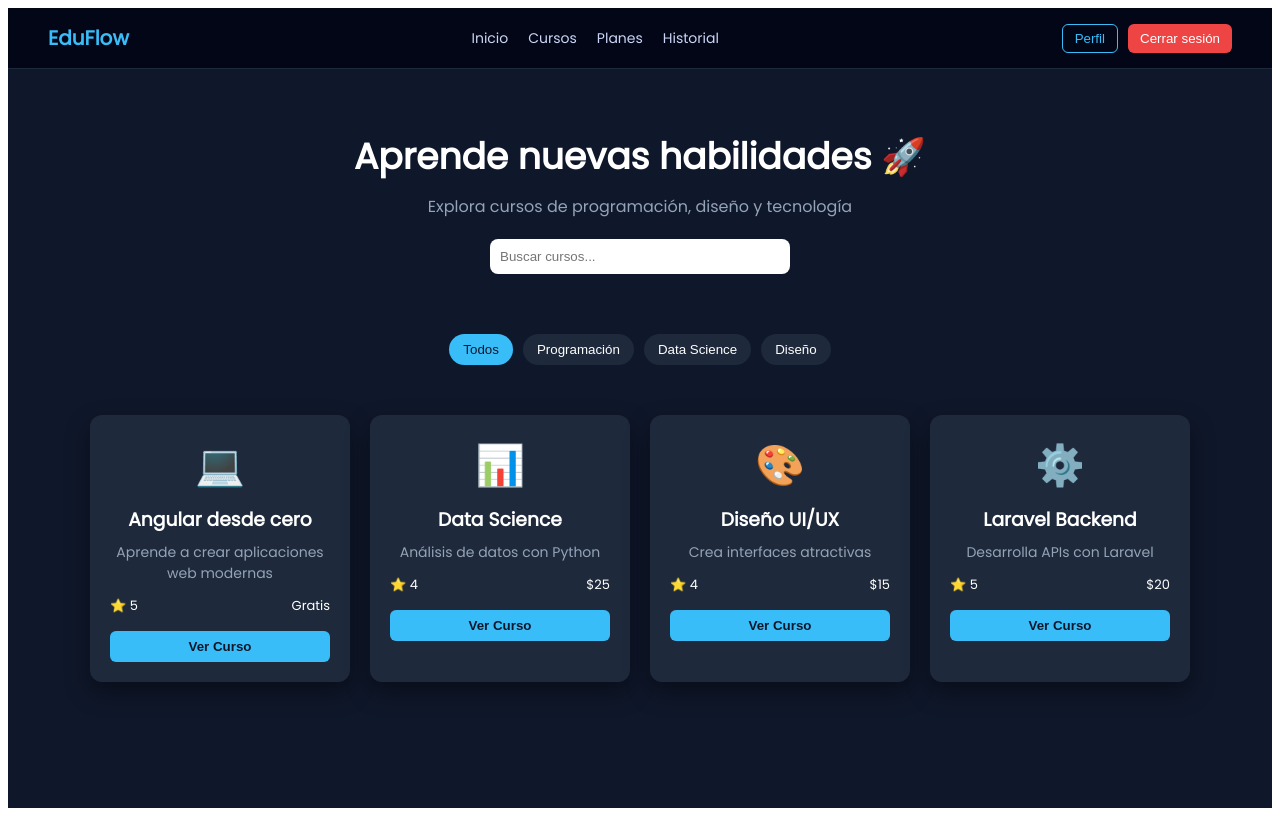
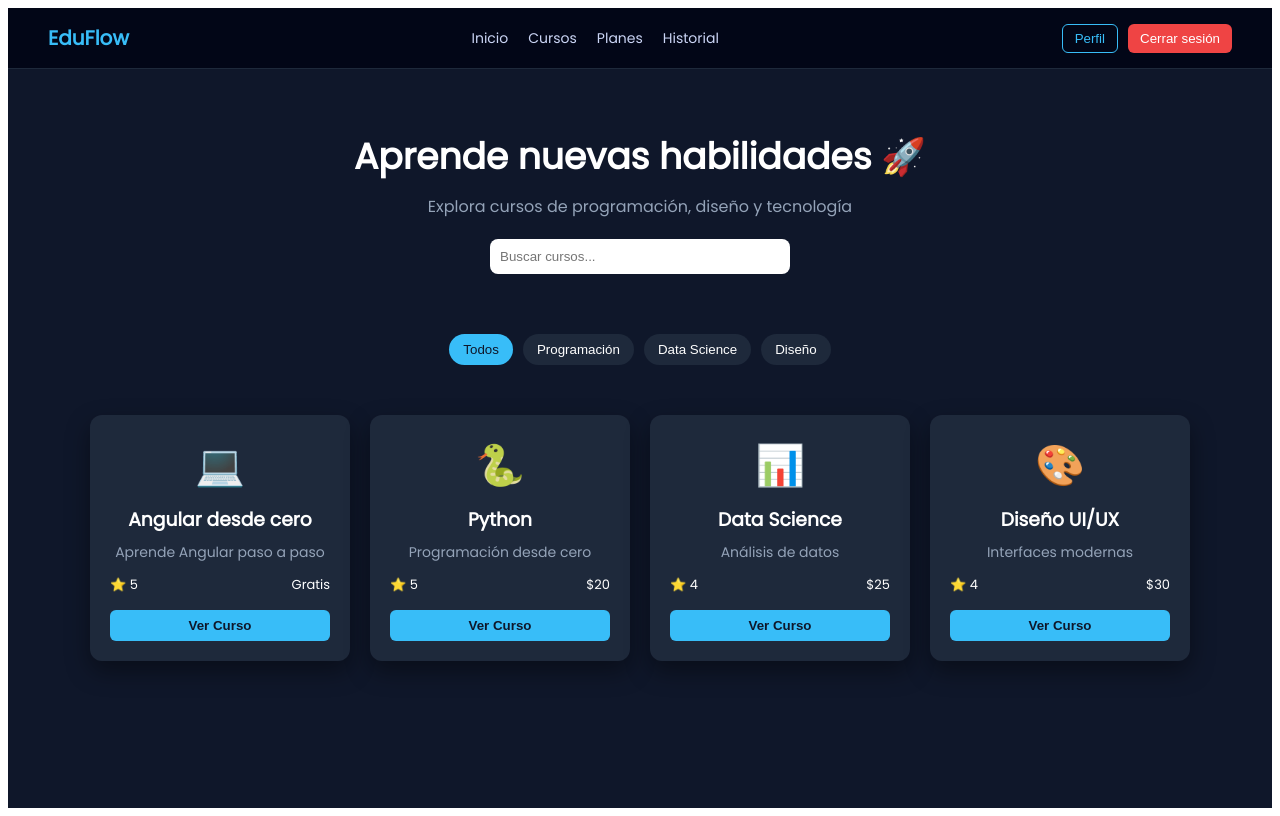
Before and after one commit to Kily10/proyecto-web, an Angular app in the folder frontend/: page /home in a window 1280 px wide. Built offline with nearby package versions, Linux system fonts and the light colour scheme; sample sign-in values are in the browser's storage.

Commit message:
pag de planes sub

```diff
--- a/frontend/src/app/pages/curso/curso.ts
+++ b/frontend/src/app/pages/curso/curso.ts
@@ -12,6 +12,7 @@ import { CommonModule } from '@angular/common';
 export class CursoComponent {
 
   curso: any;
+  user: any;
 
   cursos = [
     {
@@ -21,69 +22,84 @@ export class CursoComponent {
       precio: 0,
       rating: 5,
       emoji: '💻',
-      temas: ['Componentes', 'Rutas', 'Servicios', 'HTTP']
+      nivel: 'Gratis',
+      temas: ['Componentes', 'Rutas', 'Servicios']
     },
     {
       id: 2,
+      titulo: 'Python',
+      descripcion: 'Programación desde cero',
+      precio: 20,
+      rating: 5,
+      emoji: '🐍',
+      nivel: 'Platino',
+      temas: ['Variables', 'Funciones', 'Listas']
+    },
+    {
+      id: 3,
       titulo: 'Data Science',
       descripcion: 'Análisis de datos',
       precio: 25,
       rating: 4,
       emoji: '📊',
-      temas: ['Python', 'Pandas', 'Gráficas']
+      nivel: 'Gold',
+      temas: ['Pandas', 'Gráficas', 'Modelos']
     },
     {
-      id: 3,
+      id: 4,
       titulo: 'Diseño UI',
       descripcion: 'Interfaces modernas',
-      precio: 15,
+      precio: 30,
       rating: 4,
       emoji: '🎨',
-      temas: ['Figma', 'UX', 'Colores']
+      nivel: 'Diamante',
+      temas: ['UX', 'Figma', 'Prototipos']
     }
   ];
 
   constructor(private route: ActivatedRoute) {}
 
   ngOnInit() {
+    this.user = JSON.parse(localStorage.getItem('user') || '{}');
+
     const id = Number(this.route.snapshot.paramMap.get('id'));
     this.curso = this.cursos.find(c => c.id === id);
+
+    if (!this.curso) {
+      alert('Curso no encontrado');
+    }
   }
 
   inscribirse() {
 
-    const user = JSON.parse(localStorage.getItem('user') || '{}');
-
-    // 🔴 validación básica
-    if (!user.id) {
+    if (!this.user.id) {
       alert('Debes iniciar sesión');
       return;
     }
 
     const historial = JSON.parse(localStorage.getItem('historial') || '[]');
 
-    // 🔥 EVITAR DUPLICADOS
+    // ❌ evitar duplicados
     const existe = historial.find(
-      (h: any) => h.userId === user.id && h.cursoId === this.curso.id
+      (h: any) => h.userId === this.user.id && h.cursoId === this.curso.id
     );
 
     if (existe) {
-      alert('Ya estás inscrito en este curso ❗');
+      alert('Ya estás inscrito ❗');
       return;
     }
 
-    // ✅ NUEVO REGISTRO
+    // ✅ guardar inscripción
     const nuevo = {
-      userId: user.id,
+      userId: this.user.id,
       cursoId: this.curso.id,
       curso: this.curso.titulo,
       fecha: new Date().toLocaleString(),
       progreso: 0,
-      plan: user.plan || 'Gratis'
+      plan: this.user.plan || 'Gratis'
     };
 
     historial.push(nuevo);
-
     localStorage.setItem('historial', JSON.stringify(historial));
 
     alert('Inscripción guardada ✅');
--- a/frontend/src/app/pages/home/home.ts
+++ b/frontend/src/app/pages/home/home.ts
@@ -14,56 +14,72 @@ export class HomeComponent {
 
   constructor(private router: Router) {}
 
-  // 📚 LISTA DE CURSOS
+  user: any;
+
+  // 📚 CURSOS CON NIVELES
   cursos = [
     {
       id: 1,
       titulo: 'Angular desde cero',
-      descripcion: 'Aprende a crear aplicaciones web modernas',
+      descripcion: 'Aprende Angular paso a paso',
       precio: 0,
       rating: 5,
       categoria: 'programacion',
-      emoji: '💻'
+      emoji: '💻',
+      nivel: 'Gratis'
     },
     {
       id: 2,
+      titulo: 'Python',
+      descripcion: 'Programación desde cero',
+      precio: 20,
+      rating: 5,
+      categoria: 'programacion',
+      emoji: '🐍',
+      nivel: 'Platino'
+    },
+    {
+      id: 3,
       titulo: 'Data Science',
-      descripcion: 'Análisis de datos con Python',
+      descripcion: 'Análisis de datos',
       precio: 25,
       rating: 4,
       categoria: 'data',
-      emoji: '📊'
-    },
-    {
-      id: 3,
-      titulo: 'Diseño UI/UX',
-      descripcion: 'Crea interfaces atractivas',
-      precio: 15,
-      rating: 4,
-      categoria: 'diseno',
-      emoji: '🎨'
+      emoji: '📊',
+      nivel: 'Gold'
     },
     {
       id: 4,
-      titulo: 'Laravel Backend',
-      descripcion: 'Desarrolla APIs con Laravel',
-      precio: 20,
-      rating: 5,
-      categoria: 'programacion',
-      emoji: '⚙️'
+      titulo: 'Diseño UI/UX',
+      descripcion: 'Interfaces modernas',
+      precio: 30,
+      rating: 4,
+      categoria: 'diseno',
+      emoji: '🎨',
+      nivel: 'Diamante'
     }
   ];
 
-  // 🔥 COPIA ORIGINAL PARA FILTRAR
   cursosOriginal = [...this.cursos];
+  categoriaActual = 'all';
 
-  categoriaActual = 'all';
   ngOnInit() {
-  this.cargarCursos();
+    this.user = JSON.parse(localStorage.getItem('user') || '{}');
   }
 
-   cargarCursos() {
-   this.cursos = [...this.cursos];
+  // 🔐 CONTROL DE ACCESO
+  puedeAcceder(curso: any): boolean {
+
+    const plan = this.user?.plan || 'Gratis';
+
+    const niveles: any = {
+      'Gratis': 1,
+      'Platino': 2,
+      'Gold': 3,
+      'Diamante': 4
+    };
+
+    return niveles[plan] >= niveles[curso.nivel];
   }
 
   // 🔍 BUSCAR
@@ -75,7 +91,7 @@ export class HomeComponent {
     );
   }
 
-  // 🧩 FILTRAR POR CATEGORÍA
+  // 🧩 FILTRAR
   filter(cat: string) {
     this.categoriaActual = cat;
 
@@ -88,12 +104,15 @@ export class HomeComponent {
     }
   }
 
-  // 📖 VER CURSO
+  // 📖 VER CURSO (CON BLOQUEO)
   verCurso(curso: any) {
-    alert('Entrando al curso: ' + curso.titulo);
 
-    // luego puedes hacer:
-    // this.router.navigate(['/curso', curso.id]);
+    if (!this.puedeAcceder(curso)) {
+      alert('Necesitas un plan mayor 🔒');
+      return;
+    }
+
+    this.router.navigate(['/curso', curso.id]);
   }
 
   // 🚪 LOGOUT
```
